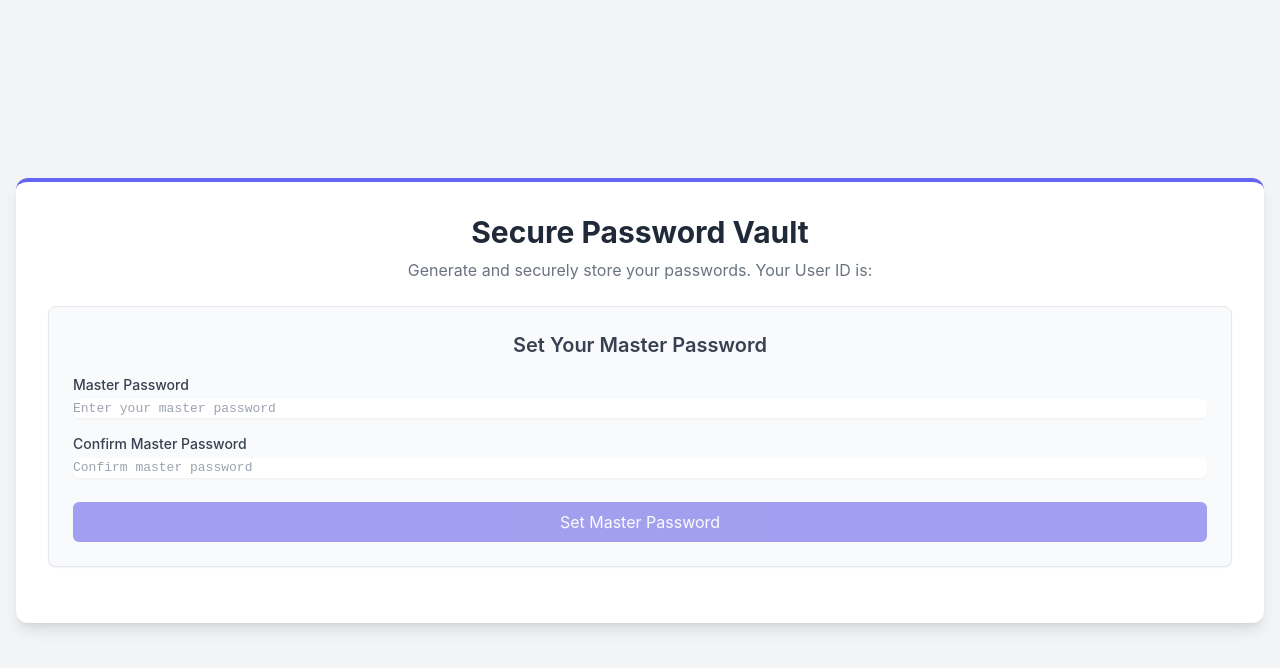
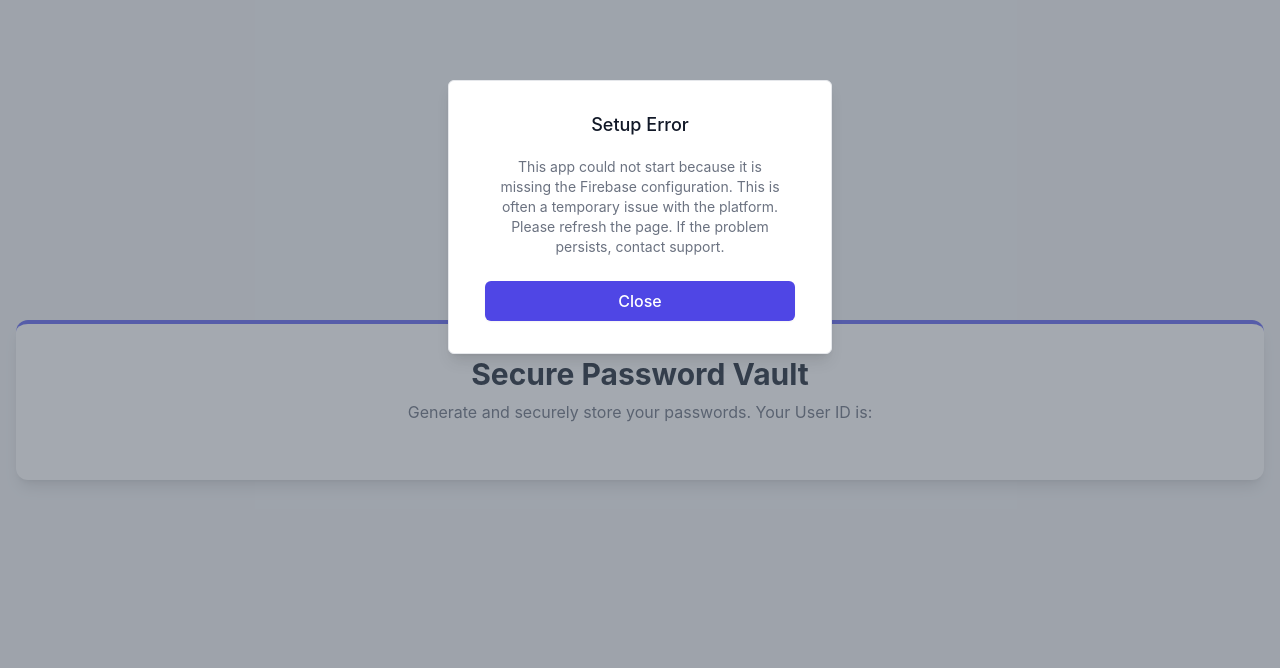
Before and after one commit to vinh-ken/Password-Vault, a plain HTML site: page index.html in a window 1280 px wide. Drawn offline with nearby package versions, Linux system fonts and the light colour scheme; no server answers.

Commit message:
initial commit

```diff
--- a/index.html
+++ b/index.html
@@ -204,22 +204,22 @@
 
         // --- Main Application Startup Logic ---
         (async () => {
+            let firebaseConfig;
             try {
-                // Log the variables to help debug
-                console.log('App ID:', appId);
-                console.log('Initial Auth Token:', initialAuthToken);
+                // Check if the __firebase_config environment variable is available and valid
+                if (typeof __firebase_config !== 'undefined' && __firebase_config !== '') {
+                    firebaseConfig = JSON.parse(__firebase_config);
+                } else {
+                    // Fallback for when the environment variable is not set
+                    firebaseConfig = { apiKey: "dummy-api-key" };
+                }
 
-                // Use a default config if the environment variable is not present
-                const firebaseConfig = typeof __firebase_config !== 'undefined' && __firebase_config !== '' ?
-                    JSON.parse(__firebase_config) :
-                    {
-                        apiKey: "dummy-api-key",
-                        authDomain: "dummy-project.firebaseapp.com",
-                        projectId: "dummy-project",
-                        storageBucket: "dummy-project.appspot.com",
-                        messagingSenderId: "123456789",
-                        appId: "1:123456789:web:abcdef"
-                    };
+                // Check specifically for the dummy API key
+                if (firebaseConfig.apiKey === 'dummy-api-key') {
+                    showModal("Setup Error", "This app could not start because it is missing the Firebase configuration. This is often a temporary issue with the platform. Please refresh the page. If the problem persists, contact support.");
+                    masterPasswordSection.classList.add('hidden');
+                    return;
+                }
 
                 // Initialize Firebase services
                 app = initializeApp(firebaseConfig);
```
